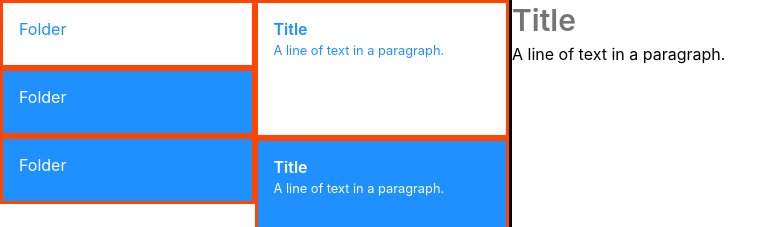
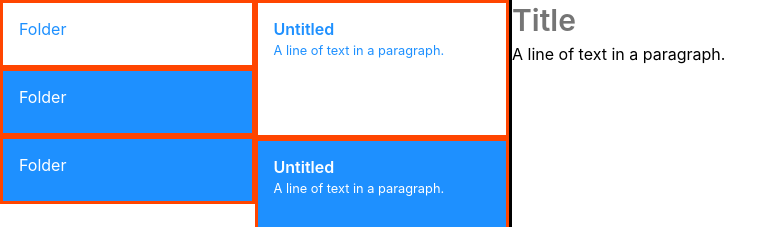
Before and after one commit to hussamkhatib/hashnote, a React (Create React App) app: page / in a window 1280 px wide. Shown: the top 227 px of the page, without its empty margins (0-783 px from the left). Built offline with nearby package versions, Linux system fonts and the light colour scheme.

Commit message:
update textarea states
fix error when switching files(goes to inital file when folder is changed)

```diff
--- a/src/components/Editor/TextEditor.js
+++ b/src/components/Editor/TextEditor.js
@@ -30,7 +30,6 @@ word-break: break-word;
 overflow-wrap: break-word;`
 
 const TextEditor = (props) => {
-  const [textAreaVal,setTextAreaVal] = useState('.')
 
   function handleChange (e) {
     e.key === 'Enter' && ReactEditor.focus(editor);
@@ -40,18 +39,9 @@ const TextEditor = (props) => {
       ReactEditor.focus(editor);
   }
 }
-    function handleChange2(e){
-      const cur = e.target.value
-      cur === '' ?
-        setTextAreaVal('.') :
-        setTextAreaVal(cur)
-    }
-  /*  function handleChange3(){
-      value => setValue(props.value)
-    }*/
+
 
     const editor = useMemo(() => withReact(createEditor()), [])
-
 
     const renderElement = useCallback(props => {
       switch (props.element.type) {
@@ -64,8 +54,8 @@ const TextEditor = (props) => {
     return (
       <Wrapper>
       <TextAreaWrapper
-        textAreaVal={textAreaVal}>
-        <TArea as='textarea' placeholder='Title' onKeyDown={handleChange} onKeyUp={handleChange2}/>
+        textAreaVal={props.textAreaVal}>
+        <TArea as='textarea' placeholder='Title' onKeyDown={handleChange} onKeyUp={props.handleChange2}/>
       </TextAreaWrapper>
       <Slate editor={editor} value={props.value} onChange={props.handleChange3}>
         <Editable
--- a/src/components/Wrapper.js
+++ b/src/components/Wrapper.js
@@ -10,7 +10,19 @@ grid-template-columns: 40vw 1fr;
 `
 
 const Wrapper = () => {
+    const [textAreaVal,setTextAreaVal] = useState('.')
+    const [titleArr,setTitleArr] = useState(Array.from({length:3}).map(()=>['Untitled','Untitled']))
 
+    function handleChange2(e){
+        const cur = e.target.value
+        if(cur === '' ){
+            setTextAreaVal('.')
+            setTitleArr([titleArr[activeNote[0]][activeNote[1]] ='Untitled',...titleArr].slice(1))
+        }else{
+            setTextAreaVal(cur)
+            setTitleArr([titleArr[activeNote[0]][activeNote[1]] = cur,...titleArr].slice(1))
+        }
+        }
     const [value, setValue] = useState([
         {
           type: 'paragraph',
@@ -26,14 +38,13 @@ const Wrapper = () => {
     }
 
     function setFolderIndex (index) {
-        setActiveNote([index,activeNote[1]])
-        setValue(notes[index][activeNote[1]])
+        setActiveNote([index,0])
+        setValue(notes[index][0])
     }
     function setFileIndex(index){
         setActiveNote([activeNote[0],index])
         setValue(notes[activeNote[0]][index])
     }
-
 
     return (
         <Container>
@@ -43,10 +54,12 @@ const Wrapper = () => {
                 setFolderIndex={setFolderIndex}
                 setFileIndex={setFileIndex}
                 FolderName = 'Folder'
-                Heading= 'Title'
+                Heading= {titleArr[activeNote[0]]}
                 WriteUp = {notes[activeNote[0]]}
             />
             <TextEditor
+                textAreaVal={textAreaVal}
+                handleChange2={handleChange2}
                 value={value}
                 handleChange3={handleChange3}/>
         </Container>
--- a/src/components/hierarchy/File.js
+++ b/src/components/hierarchy/File.js
@@ -10,7 +10,7 @@ hyphens:auto;`
 const File = ({ Heading,WriteUp,I }) => {
     return (
         <>
-            <Title>{Heading}</Title>
+            <Title>{Heading[I]}</Title>
             <Content>{
                 WriteUp[I].map(i=>(
                        i.children[0].text
```
Also changed, not shown: 1 other file (tests, documents, lock files or other folders).
